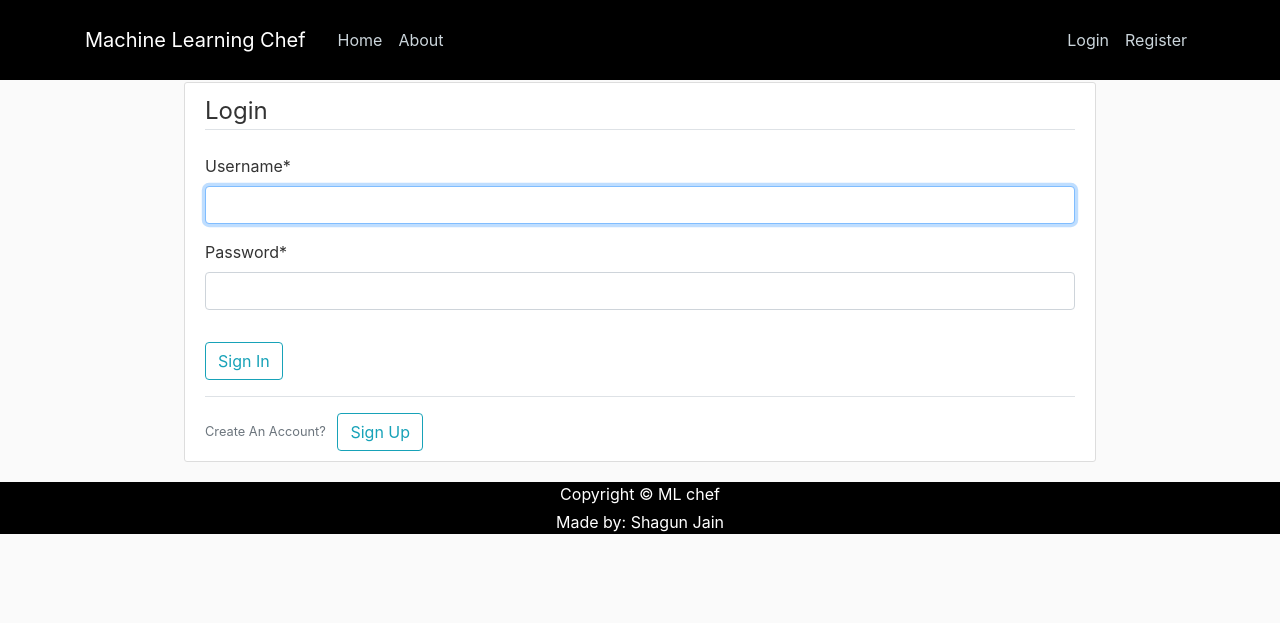
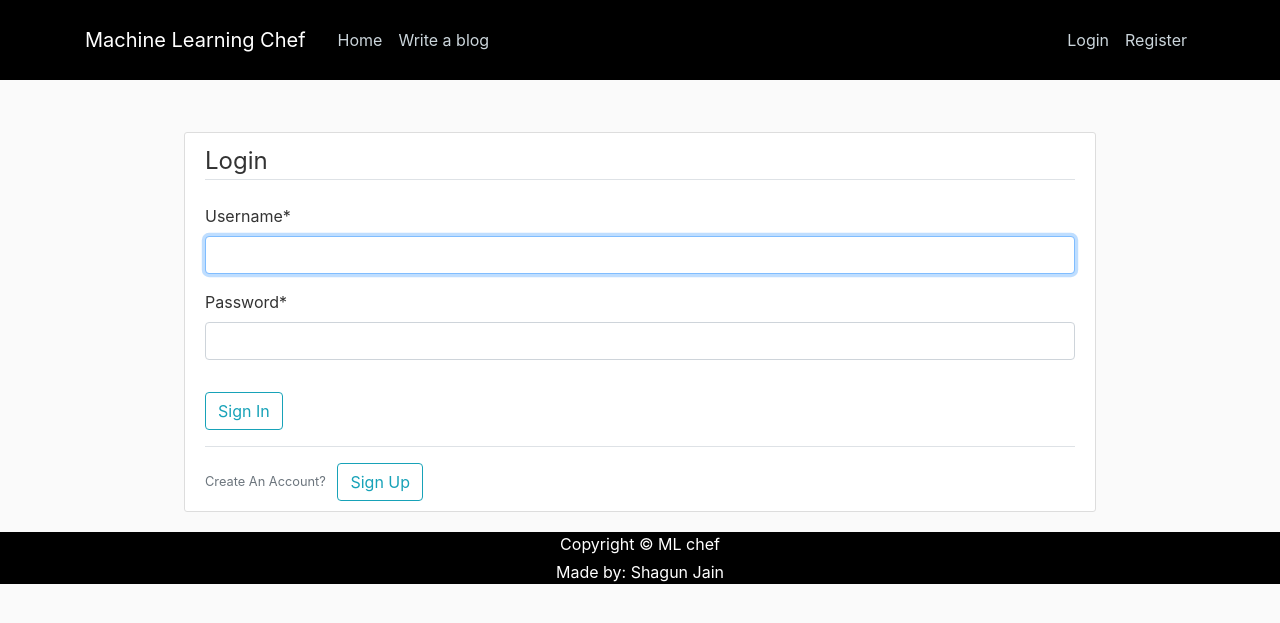
Before and after one commit to Shagunjain10/MLchef, a Django app: page /login/ in a window 1280 px wide. Shown: the top 623 px of the page. Run offline with Django 3.2, Linux system fonts and the light colour scheme; some libraries are stand-ins or nearby versions.

Commit message:
updated homepage

```diff
--- a/MLchef/settings.py
+++ b/MLchef/settings.py
@@ -25,7 +25,7 @@ SECRET_KEY = ')d(%sysbgfr61ge*h!m_gct%e!*ah7yqg4l0u!d+!$v*6*9n!a'
 # SECURITY WARNING: don't run with debug turned on in production!
 DEBUG = True
 
-ALLOWED_HOSTS = ['machine-learning-chef.herokuapp.com', '127.0.0.1']
+ALLOWED_HOSTS = ['machine-learning-chef.herokuapp.com', '127.0.0.1','localhost']
 
 
 # Application definition
--- a/myblog/templates/myblog/base.html
+++ b/myblog/templates/myblog/base.html
@@ -31,12 +31,12 @@
           <div class="collapse navbar-collapse" id="navbarToggle">
             <div class="navbar-nav mr-auto">
               <a class="nav-item nav-link" href="{% url 'blog-home' %}">Home</a>
-              <a class="nav-item nav-link" href="{% url 'blog-about' %}">About</a>
+              <a class="nav-item nav-link" href="{% url 'post-create' %}">Write a blog</a>
             </div>
             <!-- Navbar Right Side -->
             <div class="navbar-nav">
               {% if user.is_authenticated %}
-              <a class="nav-item nav-link" href="{% url 'post-create' %}">New Post</a>
+              <!-- <a class="nav-item nav-link" href="{% url 'post-create' %}">New Post</a> -->
                 <a class="nav-item nav-link" href="{% url 'profile' %}">{{user.username}}</a>
                 <a class="nav-item nav-link" href="{% url 'logout' %}">LogOut</a>
               {% else %}
--- a/myusers/templates/myusers/login.html
+++ b/myusers/templates/myusers/login.html
@@ -2,7 +2,7 @@
 {% load crispy_forms_tags%}
 
 {% block content %}
-    <div class="content-section">
+    <div class="content-section" style="margin-top: 50px;">
         <form method="POST">
             {% csrf_token %}
             <fieldset class="form-group">
```
Also changed, not shown: db.sqlite3.
